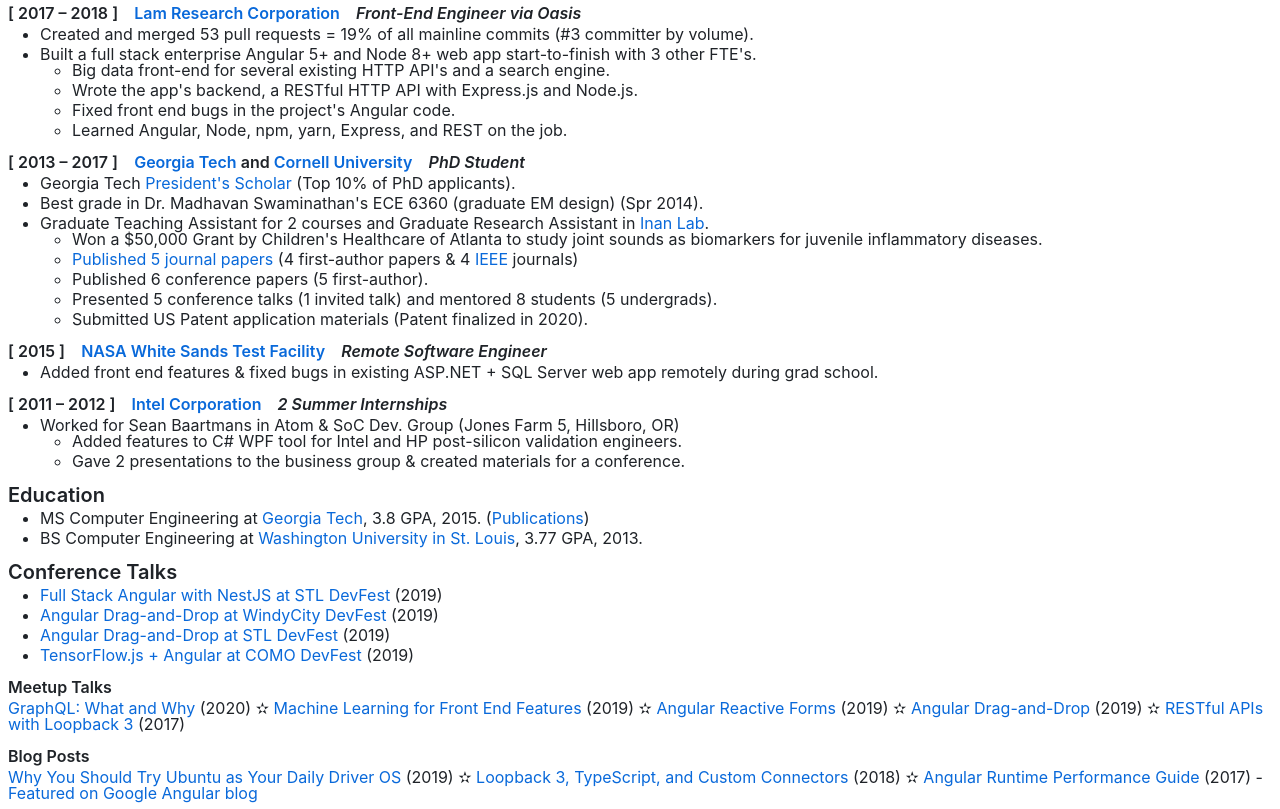
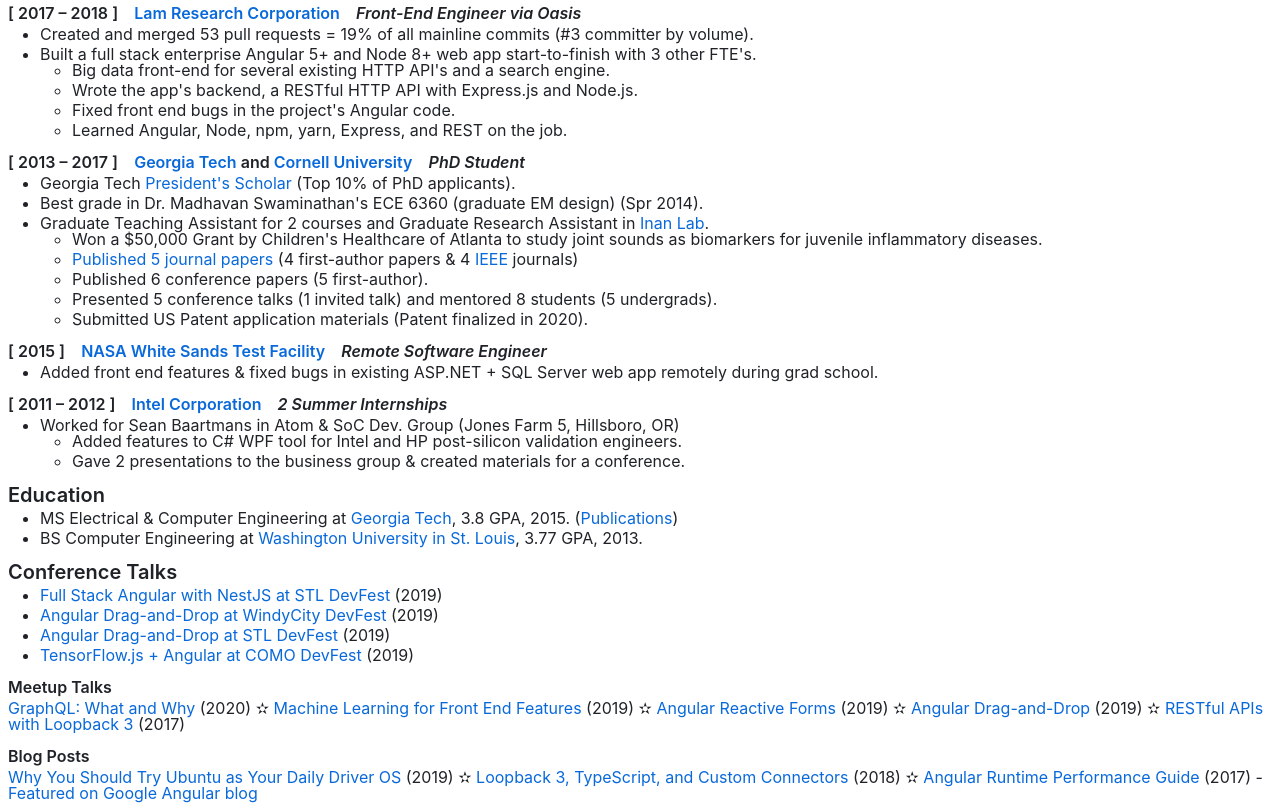
Before and after one commit to adwiens/resume, a website: page index.html in a window 1280 px wide. Shown: the part 961-1770 px from the top of the page. Drawn offline with nearby package versions, Linux system fonts and the light colour scheme.

Commit message:
Fix MS degree name

```diff
--- a/index.html
+++ b/index.html
@@ -103,7 +103,7 @@
       </ul>
       <h3><a id="user-content-education" class="anchor" aria-hidden="true" href="#education"><svg class="octicon octicon-link" viewBox="0 0 16 16" version="1.1" width="16" height="16" aria-hidden="true"><path fill-rule="evenodd" d="M7.775 3.275a.75.75 0 001.06 1.06l1.25-1.25a2 2 0 112.83 2.83l-2.5 2.5a2 2 0 01-2.83 0 .75.75 0 00-1.06 1.06 3.5 3.5 0 004.95 0l2.5-2.5a3.5 3.5 0 00-4.95-4.95l-1.25 1.25zm-4.69 9.64a2 2 0 010-2.83l2.5-2.5a2 2 0 012.83 0 .75.75 0 001.06-1.06 3.5 3.5 0 00-4.95 0l-2.5 2.5a3.5 3.5 0 004.95 4.95l1.25-1.25a.75.75 0 00-1.06-1.06l-1.25 1.25a2 2 0 01-2.83 0z"></path></svg></a>Education</h3>
       <ul>
-      <li>MS Computer Engineering at <a href="http://gatech.edu" rel="nofollow">Georgia Tech</a>, 3.8 GPA, 2015. (<a href="https://scholar.google.com/citations?user=_N2X7KwAAAAJ" rel="nofollow">Publications</a>)</li>
+      <li>MS Electrical &amp; Computer Engineering at <a href="http://gatech.edu" rel="nofollow">Georgia Tech</a>, 3.8 GPA, 2015. (<a href="https://scholar.google.com/citations?user=_N2X7KwAAAAJ" rel="nofollow">Publications</a>)</li>
       <li>BS Computer Engineering at <a href="http://wustl.edu" rel="nofollow">Washington University in St. Louis</a>, 3.77 GPA, 2013.</li>
       </ul>
       <h3><a id="user-content-conference-talks" class="anchor" aria-hidden="true" href="#conference-talks"><svg class="octicon octicon-link" viewBox="0 0 16 16" version="1.1" width="16" height="16" aria-hidden="true"><path fill-rule="evenodd" d="M7.775 3.275a.75.75 0 001.06 1.06l1.25-1.25a2 2 0 112.83 2.83l-2.5 2.5a2 2 0 01-2.83 0 .75.75 0 00-1.06 1.06 3.5 3.5 0 004.95 0l2.5-2.5a3.5 3.5 0 00-4.95-4.95l-1.25 1.25zm-4.69 9.64a2 2 0 010-2.83l2.5-2.5a2 2 0 012.83 0 .75.75 0 001.06-1.06 3.5 3.5 0 00-4.95 0l-2.5 2.5a3.5 3.5 0 004.95 4.95l1.25-1.25a.75.75 0 00-1.06-1.06l-1.25 1.25a2 2 0 01-2.83 0z"></path></svg></a>Conference Talks</h3>
```
Also changed, not shown: 1 other file.
